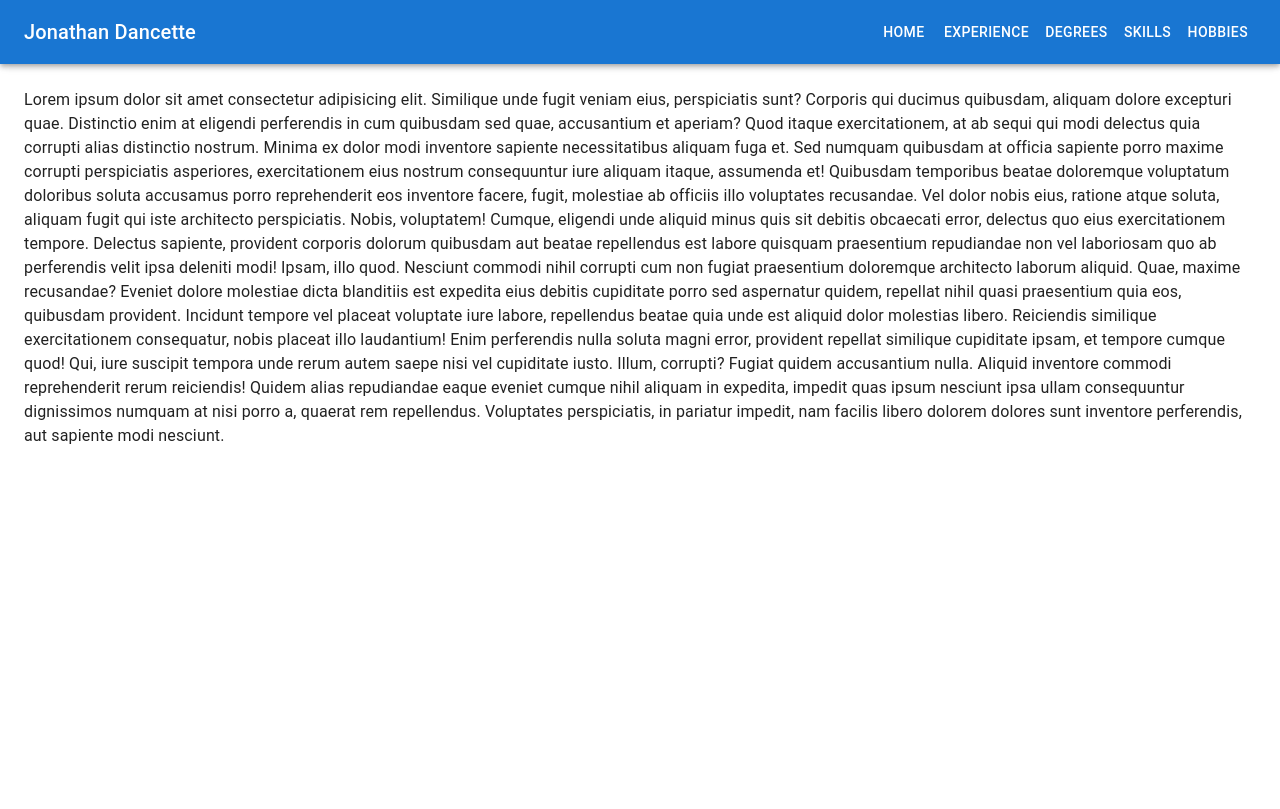
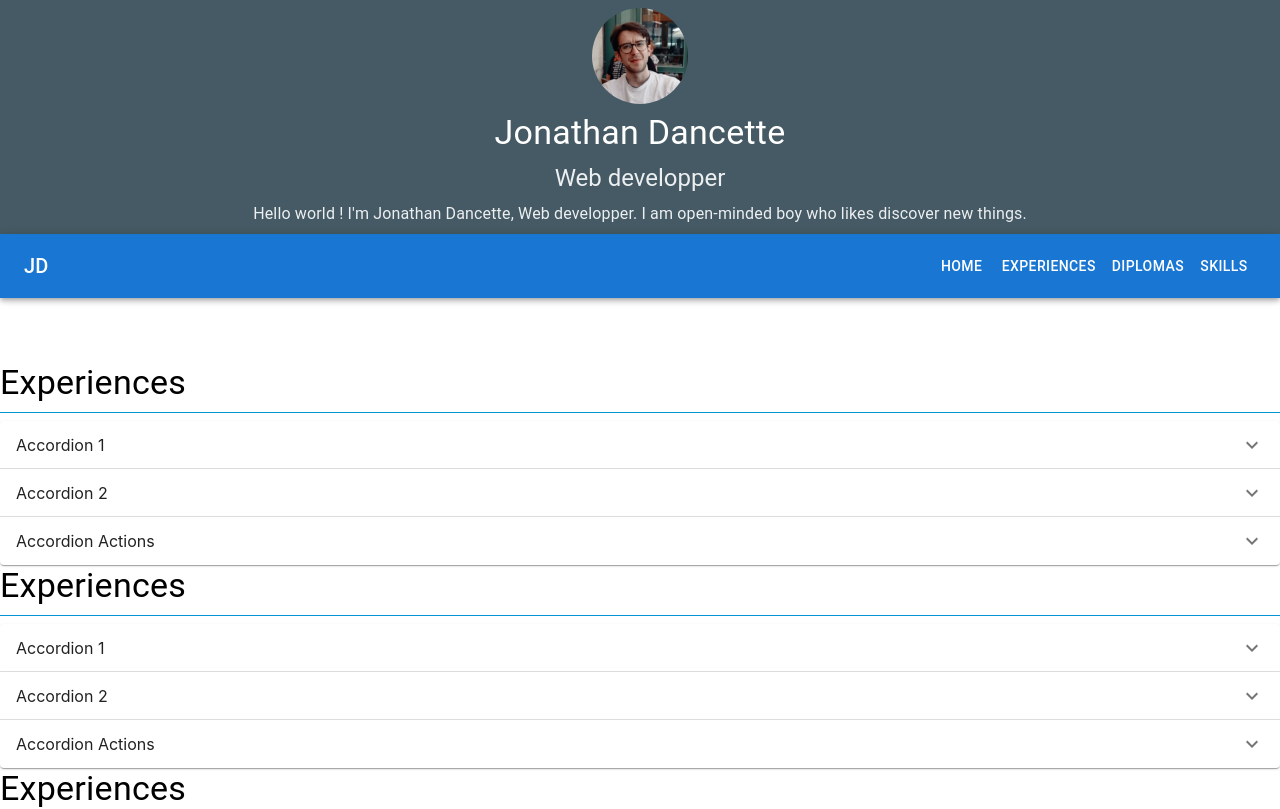
Before and after one commit to MyJooeee/contact-me, a React (Create React App) app: page / in a window 1280 px wide. Shown: the top 809 px of the page. Built offline with nearby package versions, Linux system fonts and the light colour scheme.

Commit message:
Base update

```diff
--- a/public/index.html
+++ b/public/index.html
@@ -24,7 +24,7 @@
       work correctly both with client-side routing and a non-root public URL.
       Learn how to configure a non-root public URL by running `npm run build`.
     -->
-    <title>Contact Jonathan Dancette</title>
+    <title>Contact JD</title>
   </head>
   <body>
     <noscript>You need to enable JavaScript to run this app.</noscript>
--- /dev/null
+++ b/src/ContactMe/Accordion.js
@@ -0,0 +1,55 @@
+import { Accordion, AccordionSummary, AccordionDetails, AccordionActions, Button } from '@mui/material';
+import ExpandMoreIcon from '@mui/icons-material/ExpandMore';
+
+const CardInfos = () => {
+
+  return (
+    <>
+       <Accordion>
+        <AccordionSummary
+          expandIcon={<ExpandMoreIcon />}
+          aria-controls="panel1-content"
+          id="panel1-header"
+        >
+          Accordion 1
+        </AccordionSummary>
+        <AccordionDetails>
+          Lorem ipsum dolor sit amet, consectetur adipiscing elit. Suspendisse
+          malesuada lacus ex, sit amet blandit leo lobortis eget.
+        </AccordionDetails>
+      </Accordion>
+      <Accordion>
+        <AccordionSummary
+          expandIcon={<ExpandMoreIcon />}
+          aria-controls="panel2-content"
+          id="panel2-header"
+        >
+          Accordion 2
+        </AccordionSummary>
+        <AccordionDetails>
+          Lorem ipsum dolor sit amet, consectetur adipiscing elit. Suspendisse
+          malesuada lacus ex, sit amet blandit leo lobortis eget.
+        </AccordionDetails>
+      </Accordion>
+      <Accordion>
+        <AccordionSummary
+          expandIcon={<ExpandMoreIcon />}
+          aria-controls="panel3-content"
+          id="panel3-header"
+        >
+          Accordion Actions
+        </AccordionSummary>
+        <AccordionDetails>
+          Lorem ipsum dolor sit amet, consectetur adipiscing elit. Suspendisse
+          malesuada lacus ex, sit amet blandit leo lobortis eget.
+        </AccordionDetails>
+        <AccordionActions>
+          <Button>Cancel</Button>
+          <Button>Agree</Button>
+        </AccordionActions>
+      </Accordion>
+  </>
+  );
+};
+
+export default CardInfos;
--- /dev/null
+++ b/src/ContactMe/ScrollToTop.js
@@ -0,0 +1,29 @@
+import { Button, useScrollTrigger, Slide, Stack } from '@mui/material';
+import { KeyboardArrowUp } from "@mui/icons-material";
+
+const ScrollToTop = () => {
+
+    const trigger = useScrollTrigger();
+
+  const handleClick = event => {
+    const anchor = (event.target.ownerDocument || document).querySelector(
+      "#back-to-top-anchor"
+    );
+
+    if (anchor) {
+      anchor.scrollIntoView({ behavior: "smooth", block: "center" });
+    }
+  };
+
+  return (
+    <Slide in={trigger}>
+      <Stack onClick={handleClick} sx={{ position: 'fixed', bottom: 5, right: 5 }}>
+        <Button color="primary" size="small" aria-label="scroll back to top">
+          <KeyboardArrowUp />
+        </Button>
+      </Stack>
+    </Slide>
+  );
+};
+
+export default ScrollToTop;
--- a/src/ContactMe/index.js
+++ b/src/ContactMe/index.js
@@ -1,144 +1,83 @@
 // Core
-import { useState } from "react";
-import PropTypes from 'prop-types';
+import * as React from 'react';
 // Components
-import {AppBar, Box, CssBaseline, Divider, Drawer, IconButton, List, ListItem, ListItemButton, ListItemText,
-    Toolbar, Typography, Button
-} from "@mui/material";
-import MenuIcon from '@mui/icons-material/Menu';
-
-const drawerWidth = 240;
-const navItems = ['Home', 'Experience', 'Degrees', 'Skills', 'Hobbies'];
+import { blueGrey } from '@mui/material/colors';
+import { AppBar, Avatar, Button, Container, Divider, Stack, Toolbar, Typography, useScrollTrigger } from '@mui/material';
+import Accordion from './Accordion';
+// import { useTheme } from '@mui/material/styles';
+import Jonathan from '../Images/jonathan.jpg';
+// import ScrollToTop from './ScrollToTop';
 
 // ---------------------------------------------------------------------------------
-const ContactMe = (props) => {
-  const { window } = props;
-  const [mobileOpen, setMobileOpen] = useState(false);
+const navItems = ['Home', 'Experiences', 'Diplomas', 'Skills'];
 
-  // Handlers -------------------------------------------------------------------------
-  const handleDrawerToggle = () => {
-    setMobileOpen((prevState) => !prevState);
-  };
+const ContactMe = () => {
 
-  const handleClickItem = () => {
-    console.log('clicked');
-  }
-
-  const drawer = (
-    <Box onClick={handleDrawerToggle} sx={{ textAlign: 'center' }}>
-      <Typography variant="h6" sx={{ my: 2 }}>
-        MUI
-      </Typography>
-      <Divider />
-      <List>
-        {navItems.map((item) => (
-          <ListItem key={item} disablePadding>
-            <ListItemButton sx={{ textAlign: 'center' }}>
-              <ListItemText primary={item} />
-            </ListItemButton>
-          </ListItem>
-        ))}
-      </List>
-    </Box>
-  );
-
-  const container = window !== undefined ? () => window().document.body : undefined;
+  // const theme = useTheme();
 
   // JSX -------------------------------------------------------------------------
   return (
-    <Box sx={{ display: 'flex' }}>
-      <CssBaseline />
-      <AppBar component="nav">
+    <Container  id="back-to-top-anchor" maxWidth={false} disableGutters>
+      <Stack sx={{ alignItems: 'center', backgroundColor: blueGrey[700], gap: 1, py: 1 }}>
+        <Avatar alt="Jonathan Dancette" src={Jonathan} sx={{ width: 96, height: 96 }} />
+        <Typography variant="h4" sx={{ color: 'white' }}>
+          Jonathan Dancette
+        </Typography>
+        <Typography variant="h5" sx={{ color: blueGrey[50] }}>
+          Web developper
+        </Typography>
+        <Typography variant="body1" sx={{ color: blueGrey[50] }}>
+          Hello world ! I'm Jonathan Dancette, Web developper. I am open-minded boy who likes discover new things.
+        </Typography>
+      </Stack>
+      <AppBar position="sticky">
         <Toolbar>
-          <IconButton
-            color="inherit"
-            aria-label="open drawer"
-            edge="start"
-            onClick={handleDrawerToggle}
-            sx={{ mr: 2, display: { sm: 'none' } }}
-          >
-            <MenuIcon />
-          </IconButton>
         <Typography
           variant="h6"
           component="div"
           sx={{ flexGrow: 1, display: { xs: 'none', sm: 'block' } }}
         >
-            Jonathan Dancette
+          JD
         </Typography>
-          <Box sx={{ display: { xs: 'none', sm: 'block' } }}>
+        <Stack direction="row">
           {navItems.map((item) => (
-              <Button key={item} sx={{ color: '#fff' }} onClick={handleClickItem}>
+            <Button key={item} sx={{ color: '#fff' }}>
               {item}
             </Button>
           ))}
-          </Box>
+        </Stack>
         </Toolbar>
       </AppBar>
-      <nav>
-        <Drawer
-          container={container}
-          variant="temporary"
-          open={mobileOpen}
-          onClose={handleDrawerToggle}
-          ModalProps={{
-            keepMounted: true, // Better open performance on mobile.
-          }}
-          sx={{
-            display: { xs: 'block', sm: 'none' },
-            '& .MuiDrawer-paper': { boxSizing: 'border-box', width: drawerWidth },
-          }}
-        >
-          {drawer}
-        </Drawer>
-      </nav>
-      <Box component="main" sx={{ p: 3 }}>
       <Toolbar />
-        <Typography>
-          Lorem ipsum dolor sit amet consectetur adipisicing elit. Similique unde
-          fugit veniam eius, perspiciatis sunt? Corporis qui ducimus quibusdam,
-          aliquam dolore excepturi quae. Distinctio enim at eligendi perferendis in
-          cum quibusdam sed quae, accusantium et aperiam? Quod itaque exercitationem,
-          at ab sequi qui modi delectus quia corrupti alias distinctio nostrum.
-          Minima ex dolor modi inventore sapiente necessitatibus aliquam fuga et. Sed
-          numquam quibusdam at officia sapiente porro maxime corrupti perspiciatis
-          asperiores, exercitationem eius nostrum consequuntur iure aliquam itaque,
-          assumenda et! Quibusdam temporibus beatae doloremque voluptatum doloribus
-          soluta accusamus porro reprehenderit eos inventore facere, fugit, molestiae
-          ab officiis illo voluptates recusandae. Vel dolor nobis eius, ratione atque
-          soluta, aliquam fugit qui iste architecto perspiciatis. Nobis, voluptatem!
-          Cumque, eligendi unde aliquid minus quis sit debitis obcaecati error,
-          delectus quo eius exercitationem tempore. Delectus sapiente, provident
-          corporis dolorum quibusdam aut beatae repellendus est labore quisquam
-          praesentium repudiandae non vel laboriosam quo ab perferendis velit ipsa
-          deleniti modi! Ipsam, illo quod. Nesciunt commodi nihil corrupti cum non
-          fugiat praesentium doloremque architecto laborum aliquid. Quae, maxime
-          recusandae? Eveniet dolore molestiae dicta blanditiis est expedita eius
-          debitis cupiditate porro sed aspernatur quidem, repellat nihil quasi
-          praesentium quia eos, quibusdam provident. Incidunt tempore vel placeat
-          voluptate iure labore, repellendus beatae quia unde est aliquid dolor
-          molestias libero. Reiciendis similique exercitationem consequatur, nobis
-          placeat illo laudantium! Enim perferendis nulla soluta magni error,
-          provident repellat similique cupiditate ipsam, et tempore cumque quod! Qui,
-          iure suscipit tempora unde rerum autem saepe nisi vel cupiditate iusto.
-          Illum, corrupti? Fugiat quidem accusantium nulla. Aliquid inventore commodi
-          reprehenderit rerum reiciendis! Quidem alias repudiandae eaque eveniet
-          cumque nihil aliquam in expedita, impedit quas ipsum nesciunt ipsa ullam
-          consequuntur dignissimos numquam at nisi porro a, quaerat rem repellendus.
-          Voluptates perspiciatis, in pariatur impedit, nam facilis libero dolorem
-          dolores sunt inventore perferendis, aut sapiente modi nesciunt.
+      <Stack sx={{ gap: 1 }}>
+        <Typography variant="h4">
+          Experiences
         </Typography>
-      </Box>
-    </Box>
+        <Divider sx={{ bgcolor: (theme) => theme.palette.info.light }}/>
+        <Stack>
+          <Accordion />
+        </Stack>
+      </Stack>
+      <Stack sx={{ gap: 1 }}>
+        <Typography variant="h4">
+          Experiences
+        </Typography>
+        <Divider sx={{ bgcolor: (theme) => theme.palette.info.light }}/>
+        <Stack>
+          <Accordion />
+        </Stack>
+      </Stack>
+      <Stack sx={{ gap: 1 }}>
+        <Typography variant="h4">
+          Experiences
+        </Typography>
+        <Divider sx={{ bgcolor: (theme) => theme.palette.info.light }}/>
+        <Stack>
+          <Accordion />
+        </Stack>
+      </Stack>
+    </Container>
   );
-}
-
-ContactMe.propTypes = {
-  /**
-   * Injected by the documentation to work in an iframe.
-   * You won't need it on your project.
-   */
-  window: PropTypes.func,
 };
 
 export default ContactMe;
```
Also changed, not shown: src/Images/jonathan.jpg (added). Lines whose indentation alone changed are shown as unchanged.
